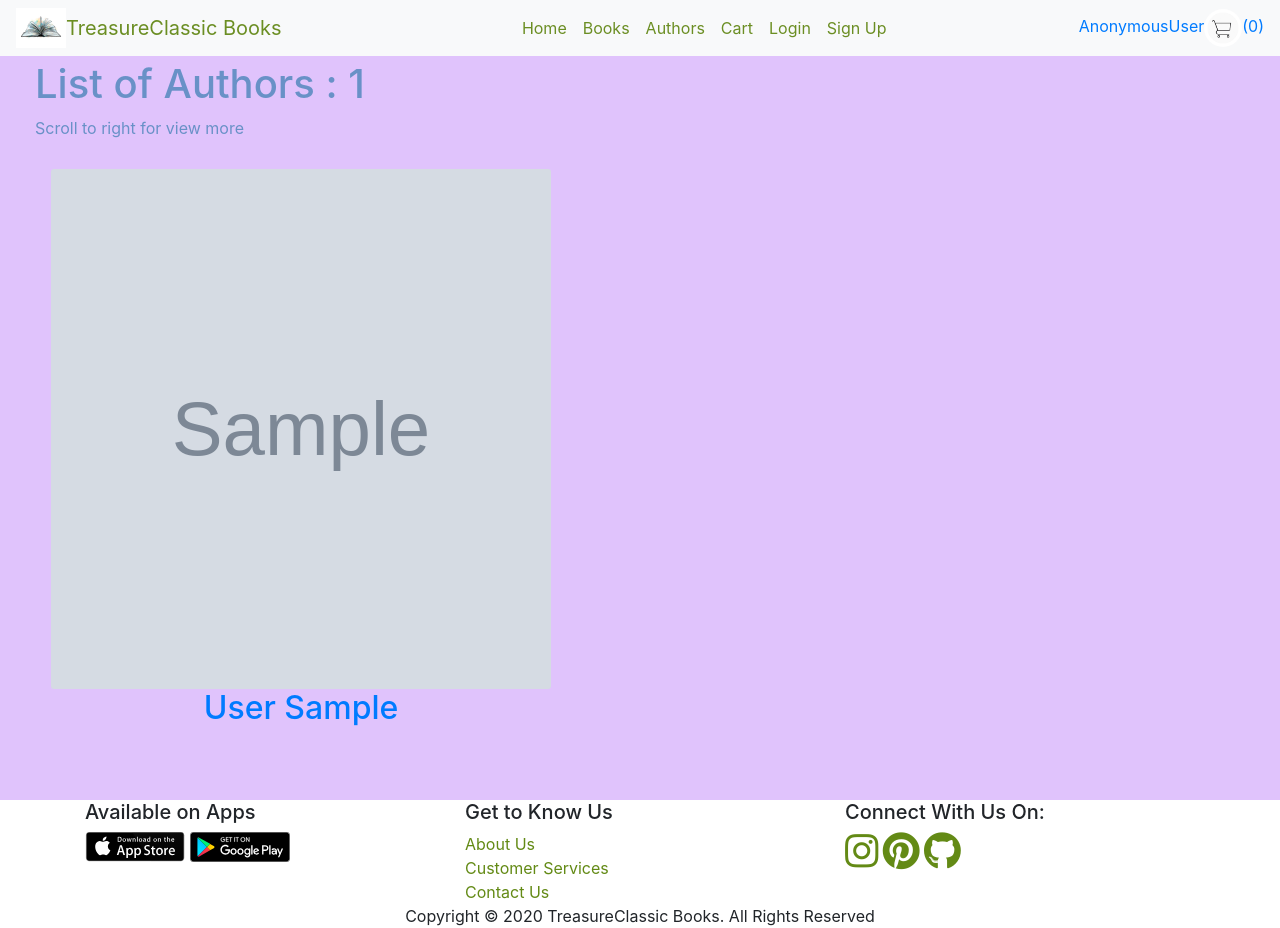
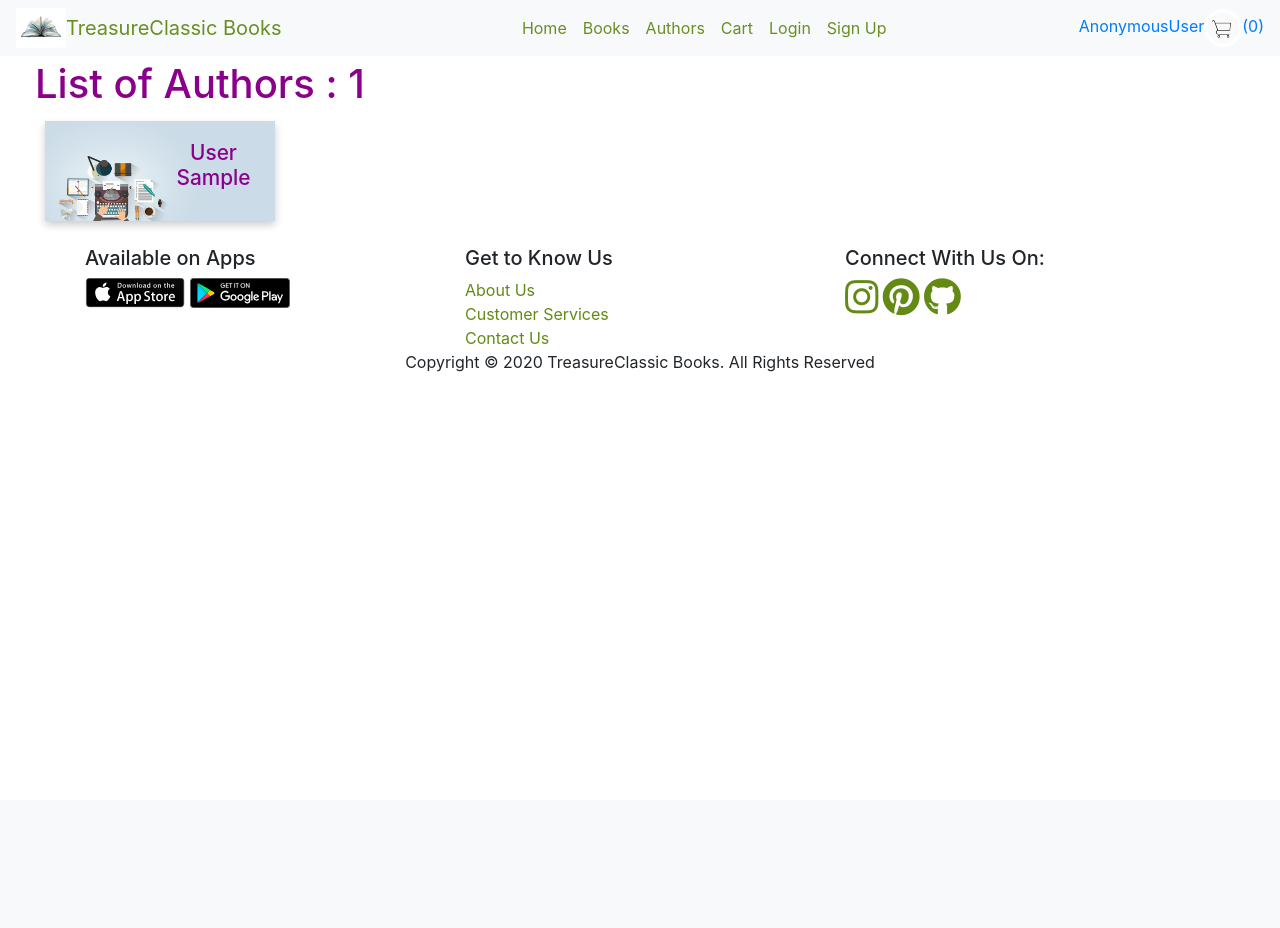
Before and after one commit to Code-Institute-Submissions/assign4-ecommence, a Django app: page /books/authors/ in a window 1280 px wide. After the commit the page ends 372 px from the top, so only its background shows below. Run offline with Django 3.2, Linux system fonts and the light colour scheme; tables that the repository leaves empty hold one stand-in row (values such as "Sample post"); grey boxes marked "Sample" are stand-in pictures; some libraries are stand-ins or nearby versions.

Commit message:
argin footer and redesign all author page layout

```diff
--- a/books/templates/books/all_authors.template.html
+++ b/books/templates/books/all_authors.template.html
@@ -1,21 +1,19 @@
 {% extends 'base.template.html'%}
-{% load cloudinary %}
 {%load static %}
 {%block title%}All Authors{%endblock%}
 {%block content%}
 <div class="container-fluid" id="allauthors">
     <div id="author-banner">
         <h1>List of Authors : {{ number_of_authors}}</h1>
-        <p>Scroll to right for view more</p>
-        <div class="card-author">
-            <div class="scrolling-wrapper-flexbox">
-                {%for author in authors%}
-                <div class="card-body-author">
-                    <img src="{{author.image}}" class="card-img" alt="...">
-                    <h2><a href="{% url 'view_author' author_id=author.id %}">{{author.last_name}} {{author.first_name}}</a></h2>
+        <div class="row" id="author-list">
+            {%for author in authors%}
+            <div class="column-author">
+                <div class="card-author">
+                    <h3><a href="{% url 'view_author' author_id=author.id %}" style="color:#8B008B">{{author.last_name}} {{author.first_name}}</a></h3>
                 </div>
-                {%endfor%}
             </div>
+            {%endfor%}
+
         </div>
     </div>
 </div>
--- a/books/views.py
+++ b/books/views.py
@@ -152,9 +152,10 @@ def all_authors(request):
     all_authors = Author.objects.all()
     number_of_authors = all_authors.count()
     return render(request, 'books/all_authors.template.html', {
-        'authors': all_authors,
-        'number_of_authors': number_of_authors,
+            'authors': all_authors,
+            'number_of_authors': number_of_authors,
     })
+
 # view author page
 
 
--- a/static/style/styles.css
+++ b/static/style/styles.css
@@ -19,7 +19,7 @@ body, html {
 /*footer*/
 .page-footer{
     text-align: left;
-    margin:0;
+    margin : 20px 0 20px 0;
     font-size: 1rem;
 
 }
@@ -218,9 +218,8 @@ body, html {
 /*all author page*/
 
 #allauthors{
-    background-color: #e0c3fc;
-    height: 100vh;
-    color:#6991c7;
+    color:#8B008B;
+    box-sizing: border-box;
 }
 
 /*all author banner css*/
@@ -228,33 +227,40 @@ body, html {
     padding: 60px 20px 0px 20px;
 }
 /*list of all author css*/
-.card-body-author img{
-    width: 500px;
-    height: 65vh;
+#author-list{
+    margin:5px 5px;
+}
+/*clear floats after the column*/
+#author-list::after{
+    content:"";
+    display: block;
+    clear: both;
+}
+/*float by four columns side by side*/
+.column-author{
+    float: left;
+    width:20%;
+    padding: 5px 5px;
+}
+/*style the card*/
+.card-author{
+    box-shadow: 0 4px 8px 0 rgba(0,0,0,0.2);
+    padding: 8px;
+    height: 100px;
+    text-align: center;
+    background-image: url("/static/images/author_list.jpg");
+    background-position: center center;
+    background-repeat: no-repeat;
+    background-size: cover;
 }
 
-.card-body-author {
-  padding: 5px 8px;
-  margin: 8px;
-  border-radius: 5px;
-  background: transparent;
-  text-align: center;
+.card-author h3{
+    float: right;
+    width: 50%;
+    font-size: 1.3rem;
+    padding: 12px 0 0 0;
+    text-align: center;
 }
-.scrolling-wrapper-flexbox {
-  display: flex;
-  flex-wrap: nowrap;
-  overflow-x: auto;
-
-    .card-body-author {
-    flex: 0 0 auto;
-  }
-}
-
-.card-author {
-  width:100%;
-  margin-top: 15px;
-}
-
 /* Create author*/
 #create_author{
     padding:10px;
```
Also changed, not shown: static/images/author_list.jpg (added).
